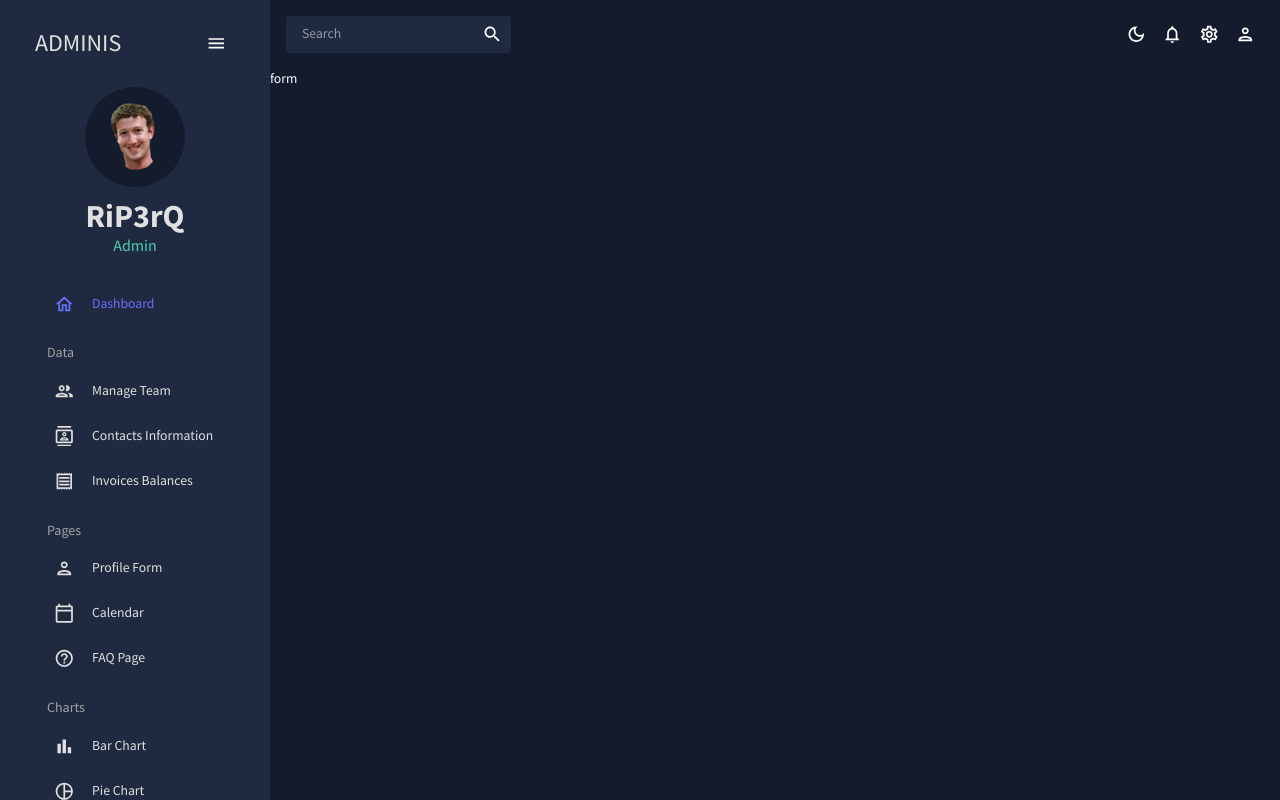
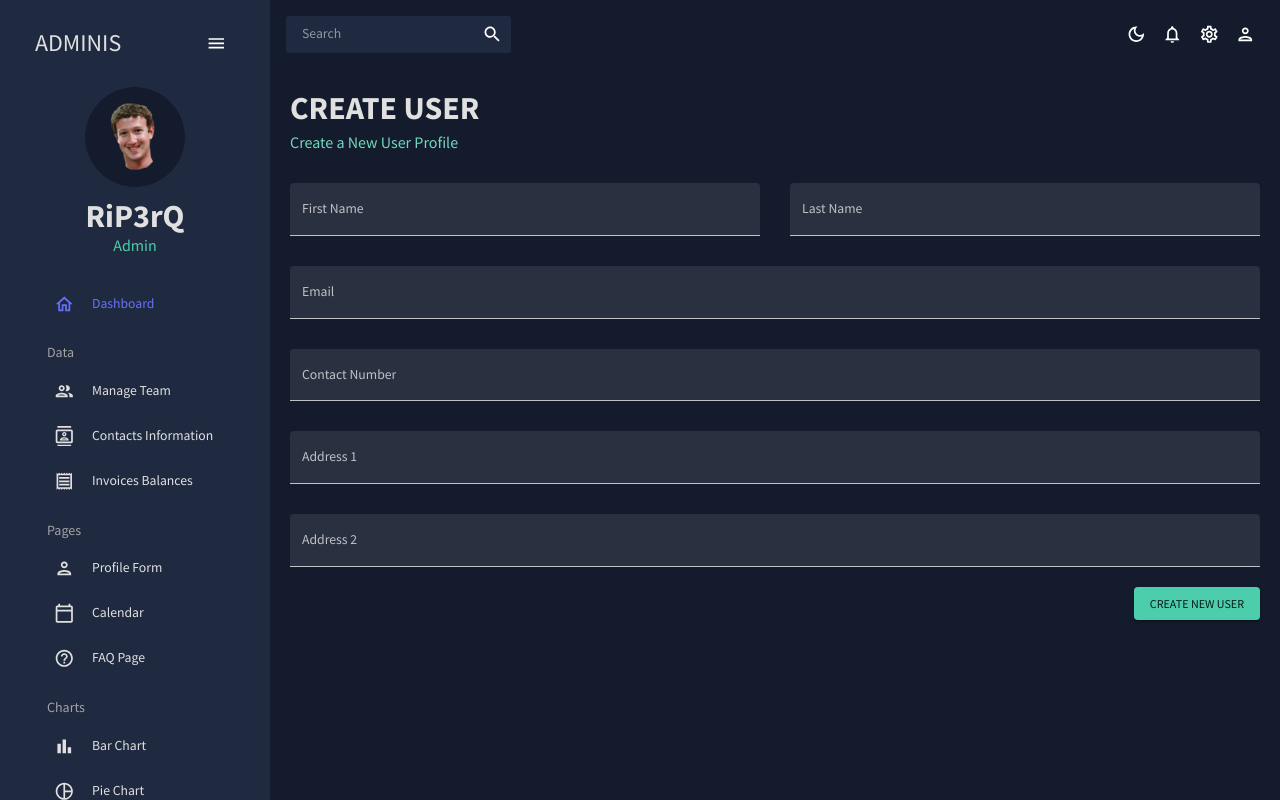
Before and after one commit to RiP3rQ/AdminDashboard-React-, a React (Vite) app: page /form in a window 1280 px wide. Built offline with nearby package versions, Linux system fonts and the light colour scheme.

Commit message:
Form + Invoices part

```diff
--- a/src/scenes/form/index.jsx
+++ b/src/scenes/form/index.jsx
@@ -1,5 +1,154 @@
+import { Box, Button, TextField } from "@mui/material";
+import { Formik } from "formik";
+import * as yup from "yup";
+import useMediaQuery from "@mui/material/useMediaQuery";
+import Header from "../../components/Header";
+
 const Form = () => {
-  return <div>form</div>;
+  const isNonMobile = useMediaQuery("(min-width:600px)");
+
+  const handleFormSubmit = (values) => {
+    console.log(values);
+  };
+
+  return (
+    <Box m="20px">
+      <Header title="CREATE USER" subtitle="Create a New User Profile" />
+
+      <Formik
+        onSubmit={handleFormSubmit}
+        initialValues={initialValues}
+        validationSchema={checkoutSchema}
+      >
+        {({
+          values,
+          errors,
+          touched,
+          handleBlur,
+          handleChange,
+          handleSubmit,
+        }) => (
+          <form onSubmit={handleSubmit}>
+            <Box
+              display="grid"
+              gap="30px"
+              gridTemplateColumns="repeat(4, minmax(0, 1fr))"
+              sx={{
+                "& > div": { gridColumn: isNonMobile ? undefined : "span 4" },
+              }}
+            >
+              <TextField
+                fullWidth
+                variant="filled"
+                type="text"
+                label="First Name"
+                onBlur={handleBlur}
+                onChange={handleChange}
+                value={values.firstName}
+                name="firstName"
+                error={!!touched.firstName && !!errors.firstName}
+                helperText={touched.firstName && errors.firstName}
+                sx={{ gridColumn: "span 2" }}
+              />
+              <TextField
+                fullWidth
+                variant="filled"
+                type="text"
+                label="Last Name"
+                onBlur={handleBlur}
+                onChange={handleChange}
+                value={values.lastName}
+                name="lastName"
+                error={!!touched.lastName && !!errors.lastName}
+                helperText={touched.lastName && errors.lastName}
+                sx={{ gridColumn: "span 2" }}
+              />
+              <TextField
+                fullWidth
+                variant="filled"
+                type="text"
+                label="Email"
+                onBlur={handleBlur}
+                onChange={handleChange}
+                value={values.email}
+                name="email"
+                error={!!touched.email && !!errors.email}
+                helperText={touched.email && errors.email}
+                sx={{ gridColumn: "span 4" }}
+              />
+              <TextField
+                fullWidth
+                variant="filled"
+                type="text"
+                label="Contact Number"
+                onBlur={handleBlur}
+                onChange={handleChange}
+                value={values.contact}
+                name="contact"
+                error={!!touched.contact && !!errors.contact}
+                helperText={touched.contact && errors.contact}
+                sx={{ gridColumn: "span 4" }}
+              />
+              <TextField
+                fullWidth
+                variant="filled"
+                type="text"
+                label="Address 1"
+                onBlur={handleBlur}
+                onChange={handleChange}
+                value={values.address1}
+                name="address1"
+                error={!!touched.address1 && !!errors.address1}
+                helperText={touched.address1 && errors.address1}
+                sx={{ gridColumn: "span 4" }}
+              />
+              <TextField
+                fullWidth
+                variant="filled"
+                type="text"
+                label="Address 2"
+                onBlur={handleBlur}
+                onChange={handleChange}
+                value={values.address2}
+                name="address2"
+                error={!!touched.address2 && !!errors.address2}
+                helperText={touched.address2 && errors.address2}
+                sx={{ gridColumn: "span 4" }}
+              />
+            </Box>
+            <Box display="flex" justifyContent="end" mt="20px">
+              <Button type="submit" color="secondary" variant="contained">
+                Create New User
+              </Button>
+            </Box>
+          </form>
+        )}
+      </Formik>
+    </Box>
+  );
+};
+
+const phoneRegExp =
+  /^((\+[1-9]{1,4}[ -]?)|(\([0-9]{2,3}\)[ -]?)|([0-9]{2,4})[ -]?)*?[0-9]{3,4}[ -]?[0-9]{3,4}$/;
+
+const checkoutSchema = yup.object().shape({
+  firstName: yup.string().required("required"),
+  lastName: yup.string().required("required"),
+  email: yup.string().email("invalid email").required("required"),
+  contact: yup
+    .string()
+    .matches(phoneRegExp, "Phone number is not valid")
+    .required("required"),
+  address1: yup.string().required("required"),
+  address2: yup.string().required("required"),
+});
+const initialValues = {
+  firstName: "",
+  lastName: "",
+  email: "",
+  contact: "",
+  address1: "",
+  address2: "",
 };
 
 export default Form;
--- a/src/scenes/invoices/index.jsx
+++ b/src/scenes/invoices/index.jsx
@@ -1,7 +1,83 @@
-import React from "react";
+import { Box, Typography, useTheme } from "@mui/material";
+import { DataGrid } from "@mui/x-data-grid";
+import { tokens } from "../../theme";
+import { mockDataInvoices } from "../../data/mockData";
+import Header from "../../components/Header";
 
 const Invoices = () => {
-  return <div>invoces</div>;
+  const theme = useTheme();
+  const colors = tokens(theme.palette.mode);
+  const columns = [
+    { field: "id", headerName: "ID" },
+    {
+      field: "name",
+      headerName: "Name",
+      flex: 1,
+      cellClassName: "name-column--cell",
+    },
+    {
+      field: "phone",
+      headerName: "Phone Number",
+      flex: 1,
+    },
+    {
+      field: "email",
+      headerName: "Email",
+      flex: 1,
+    },
+    {
+      field: "cost",
+      headerName: "Cost",
+      flex: 1,
+      renderCell: (params) => (
+        <Typography color={colors.greenAccent[500]}>
+          ${params.row.cost}
+        </Typography>
+      ),
+    },
+    {
+      field: "date",
+      headerName: "Date",
+      flex: 1,
+    },
+  ];
+
+  return (
+    <Box m="20px">
+      <Header title="INVOICES" subtitle="List of Invoice Balances" />
+      <Box
+        m="40px 0 0 0"
+        height="75vh"
+        sx={{
+          "& .MuiDataGrid-root": {
+            border: "none",
+          },
+          "& .MuiDataGrid-cell": {
+            borderBottom: "none",
+          },
+          "& .name-column--cell": {
+            color: colors.greenAccent[300],
+          },
+          "& .MuiDataGrid-columnHeaders": {
+            backgroundColor: colors.blueAccent[700],
+            borderBottom: "none",
+          },
+          "& .MuiDataGrid-virtualScroller": {
+            backgroundColor: colors.primary[400],
+          },
+          "& .MuiDataGrid-footerContainer": {
+            borderTop: "none",
+            backgroundColor: colors.blueAccent[700],
+          },
+          "& .MuiCheckbox-root": {
+            color: `${colors.greenAccent[200]} !important`,
+          },
+        }}
+      >
+        <DataGrid checkboxSelection rows={mockDataInvoices} columns={columns} />
+      </Box>
+    </Box>
+  );
 };
 
 export default Invoices;
```
